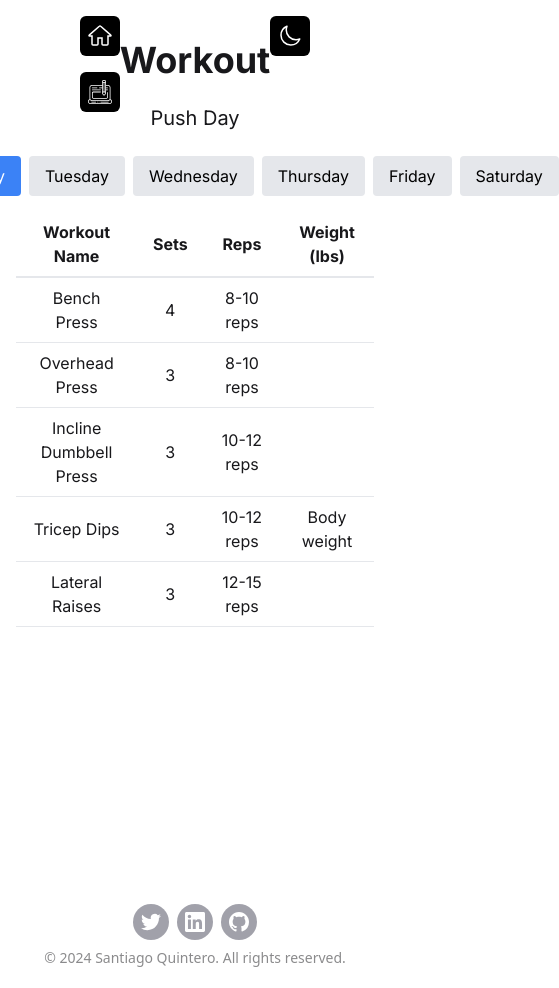
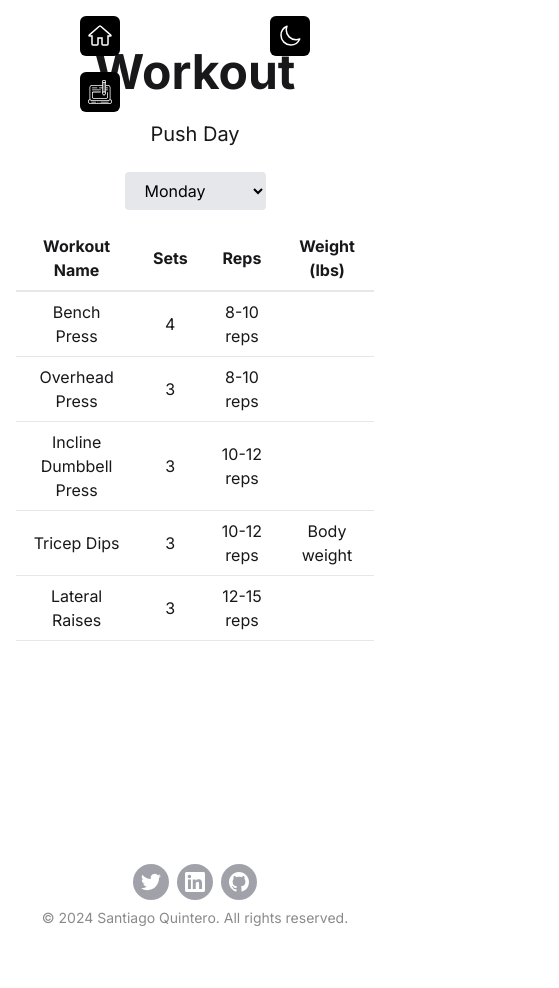
Before and after one commit to QuinteroSantiago/santiago-quintero-quiroga-portfolio, a React (Vite) app: page /workout in a window 390 px wide. Shown: the whole page, 559 px wide, since content can reach past the window. After the commit the page ends 948 px from the top, so only its background shows below. Built offline with nearby package versions, Linux system fonts and the light colour scheme; a web font is replaced by a local one.

Commit message:
Fixed workout bug

```diff
--- a/src/App.jsx
+++ b/src/App.jsx
@@ -10,7 +10,7 @@ import Workout from './pages/Workout';
 function App() {
     return (
         <BrowserRouter>
-            <div className='dark:bg-zinc-900 text-zinc-900 dark:text-zinc-300'>
+            <div className="font-inter min-h-screen w-full m-0 p-0 text-zinc-900 dark:text-zinc-300 dark:bg-zinc-900">
                 <Navigation />
                 <Routes>
                     <Route path="/" element={<Home />} />
--- a/src/pages/Blog.jsx
+++ b/src/pages/Blog.jsx
@@ -59,7 +59,7 @@ function Blog() {
 
     return (
         <>
-            <div className=" text-zinc-900 dark:text-zinc-300 min-h-screen font-inter">
+            <div className="text-zinc-900 dark:text-zinc-300 min-h-screen font-inter">
                 <div className="max-w-5xl w-11/12 mx-auto">
                     <div className="text-center py-12">
                         <h1 className="text-5xl font-bold mb-6">Valar Morghulis</h1>
--- a/src/pages/Workout.jsx
+++ b/src/pages/Workout.jsx
@@ -1,20 +1,43 @@
-import React, { useState } from 'react';
+import React, { useState, useEffect } from 'react';
 import workouts from '../data/workouts';
 
 function Workout() {
     const today = new Date();
     const dayName = today.toLocaleDateString('en-US', { weekday: 'long' });
     const [selectedDay, setSelectedDay] = useState(dayName);
+    const [windowWidth, setWindowWidth] = useState(window.innerWidth);
     const workoutPlan = workouts[selectedDay];
 
     const daysOfWeek = ['Sunday', 'Monday', 'Tuesday', 'Wednesday', 'Thursday', 'Friday', 'Saturday'];
 
+    useEffect(() => {
+        const handleResize = () => {
+            setWindowWidth(window.innerWidth);
+        };
+        window.addEventListener('resize', handleResize);
+
+        return () => {
+            window.removeEventListener('resize', handleResize);
+        };
+    }, []);
+
+    const renderDaySelector = () => {
+        if (windowWidth < 768) { // Assuming 768px is the breakpoint for mobile screens
             return (
-        <div className="min-h-screen font-inter">
-            <div className="max-w-5xl w-11/12 mx-auto">
-                <div className="text-center mt-10">
-                    <h1 className="text-4xl font-bold mb-6">Workout</h1>
-                    <h2 className="text-xl mb-6">{workoutPlan.title}</h2>
+                <select
+                    className="px-4 py-2 rounded bg-gray-200 text-black"
+                    value={selectedDay}
+                    onChange={(e) => setSelectedDay(e.target.value)}
+                >
+                    {daysOfWeek.map(day => (
+                        <option key={day} value={day}>
+                            {day}
+                        </option>
+                    ))}
+                </select>
+            );
+        } else {
+            return (
                 <div className="flex justify-center space-x-2 mb-4">
                     {daysOfWeek.map(day => (
                         <button
@@ -26,6 +49,18 @@ function Workout() {
                         </button>
                     ))}
                 </div>
+            );
+        }
+    };
+
+    return (
+        <>
+            <div className="text-zinc-900 dark:text-zinc-300 min-h-screen font-inter">
+                <div className="max-w-5xl w-11/12 mx-auto">
+                    <div className="text-center py-12">
+                        <h1 className="text-5xl font-bold mb-6">Workout</h1>
+                        <h2 className="text-xl mb-6">{workoutPlan.title}</h2>
+                        {renderDaySelector()}
                         <div className="mt-4">
                             <table className="mx-auto w-full mt-4 border-collapse">
                                 <thead>
@@ -51,6 +86,7 @@ function Workout() {
                     </div>
                 </div>
             </div>
+        </>
     );
 }
 
```
Lines whose indentation alone changed are shown as unchanged.
